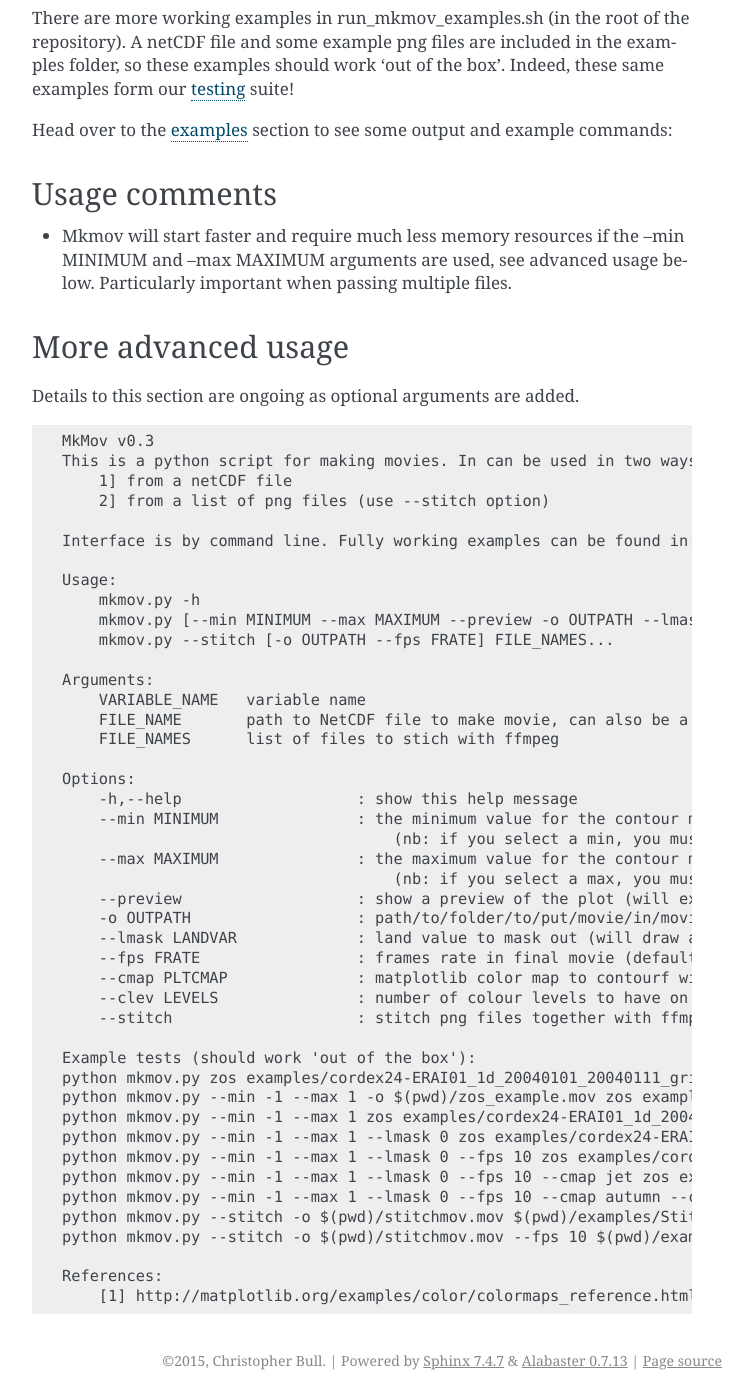
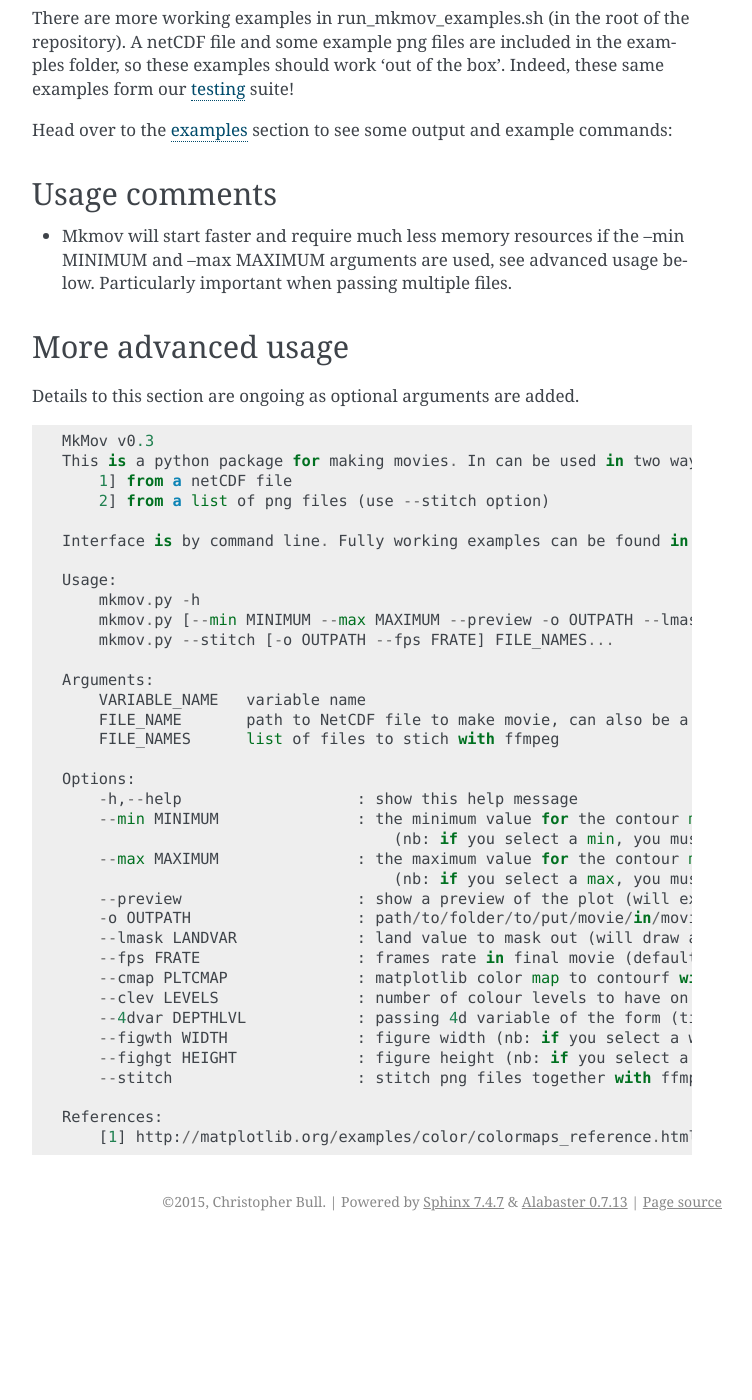
Before and after one commit to chrisb13/mkmov, a Sphinx documentation site: the page built from docs/usage.rst, in a window 1280 px wide and 1400 px high, scrolled down 982 px. Shown: the whole window, without its empty margins (388-1140 px from the left). Built offline with Sphinx 7.4.7, drawn with Linux system fonts in a browser that asks for light colours; after the commit the page ends 2223 px from its top, so only the background shows below that.

Commit message:
trivial doc change

```diff
--- a/docs/usage.rst
+++ b/docs/usage.rst
@@ -60,7 +60,7 @@
 Details to this section are ongoing as optional arguments are added.
 ::
     MkMov v0.3
-    This is a python script for making movies. In can be used in two ways:
+    This is a python package for making movies. In can be used in two ways:
         1] from a netCDF file
         2] from a list of png files (use --stitch option)
 
@@ -68,7 +68,7 @@
 
     Usage:
         mkmov.py -h
-        mkmov.py [--min MINIMUM --max MAXIMUM --preview -o OUTPATH --lmask LANDVAR --fps FRATE --cmap PLTCMAP --clev LEVELS] VARIABLE_NAME FILE_NAME...
+        mkmov.py [--min MINIMUM --max MAXIMUM --preview -o OUTPATH --lmask LANDVAR --fps FRATE --cmap PLTCMAP --clev LEVELS --4dvar DEPTHLVL --figwth WIDTH --fighgt HEIGHT] VARIABLE_NAME FILE_NAME...
         mkmov.py --stitch [-o OUTPATH --fps FRATE] FILE_NAMES...
 
     Arguments:
@@ -88,18 +88,10 @@
         --fps FRATE                 : frames rate in final movie (default is 15). Suggest keeping values above 10.
         --cmap PLTCMAP              : matplotlib color map to contourf with. See [1] for options.
         --clev LEVELS               : number of colour levels to have on the contour map (default is 50).
+        --4dvar DEPTHLVL            : passing 4d variable of the form (time,depth,spatialdim1,spatialdim2), DEPTHLVL is the depth/height level you would like to plot (default is level 0).
+        --figwth WIDTH              : figure width (nb: if you select a width then you must also specify height)
+        --fighgt HEIGHT             : figure height (nb: if you select a height then you must also specify width)
         --stitch                    : stitch png files together with ffmpeg (files must be the same dimensions)
-
-    Example tests (should work 'out of the box'):
-    python mkmov.py zos examples/cordex24-ERAI01_1d_20040101_20040111_grid_T_2D.nc
-    python mkmov.py --min -1 --max 1 -o $(pwd)/zos_example.mov zos examples/cordex24-ERAI01_1d_20040101_20040111_grid_T_2D.nc
-    python mkmov.py --min -1 --max 1 zos examples/cordex24-ERAI01_1d_20040101_20040111_grid_T_2D.nc
-    python mkmov.py --min -1 --max 1 --lmask 0 zos examples/cordex24-ERAI01_1d_20040101_20040111_grid_T_2D.nc
-    python mkmov.py --min -1 --max 1 --lmask 0 --fps 10 zos examples/cordex24-ERAI01_1d_20040101_20040111_grid_T_2D.nc examples/cordex24-ERAI01_1d_20040101_20040111_grid_T_2D.nc
-    python mkmov.py --min -1 --max 1 --lmask 0 --fps 10 --cmap jet zos examples/cordex24-ERAI01_1d_20040101_20040111_grid_T_2D.nc
-    python mkmov.py --min -1 --max 1 --lmask 0 --fps 10 --cmap autumn --clev 60 zos examples/cordex24-ERAI01_1d_20040101_20040111_grid_T_2D.nc
-    python mkmov.py --stitch -o $(pwd)/stitchmov.mov $(pwd)/examples/StitchMePlots/*.png
-    python mkmov.py --stitch -o $(pwd)/stitchmov.mov --fps 10 $(pwd)/examples/StitchMePlots/*.png
 
     References:
         [1] http://matplotlib.org/examples/color/colormaps_reference.html
```
